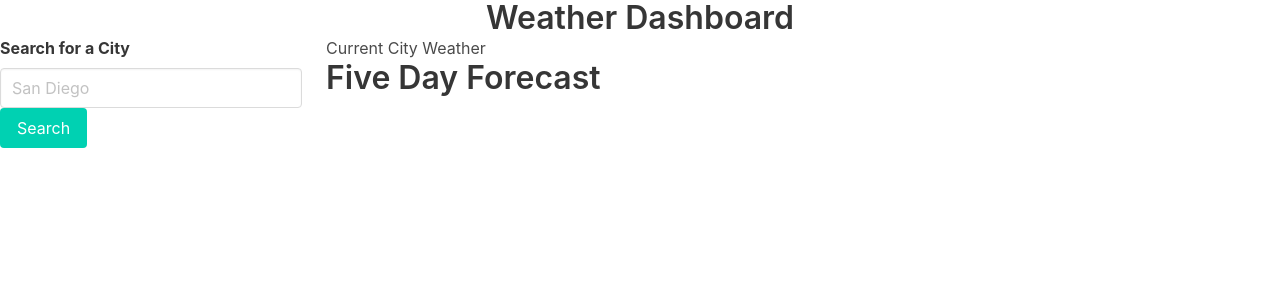
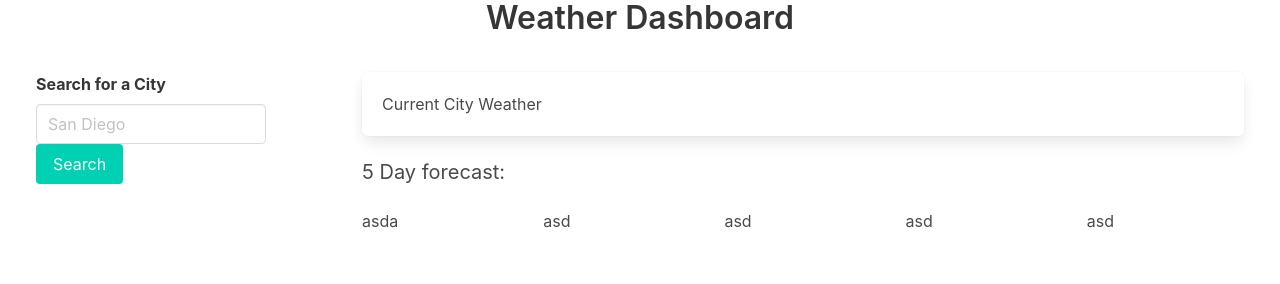
Before and after one commit to pardue95/weather-dashboard, a plain HTML site: page index.html in a window 1280 px wide. Drawn offline with nearby package versions, Linux system fonts and the light colour scheme.

Commit message:
added cards and started adding dynamic content

```diff
--- a/assets/js/script.js
+++ b/assets/js/script.js
@@ -1,12 +1,12 @@
 var cityFormEl = document.querySelector("#city-form")
-var cityInputEl =  document.querySelector("#selected-city");
-console.log(cityInputEl)
+var cityInputEl = document.querySelector("#selected-city");
+var citySearchEl = document.querySelector("#current-city")
+var forecastInputEl = document.querySelector("#forecast-container")
 
 
-
-var fiveDayForecast = function(cityName){
-    var apiUrl ="https://api.openweathermap.org/data/2.5/forecast?q=" + cityName + "&appid=1a32bd1a7ece5ed4c04eaf133d9d2a51";
-console.log(apiUrl)
+var fiveDayForecast = function(cityName) {
+    var apiUrl = "https://api.openweathermap.org/data/2.5/forecast?q=" + cityName + "&appid=1a32bd1a7ece5ed4c04eaf133d9d2a51";
+    console.log(cityName)
     // make a get request to url
     fetch(apiUrl)
         .then(function(response) {
@@ -15,7 +15,7 @@ fetch(apiUrl)
                 // console.log(response);
                 response.json().then(function(data) {
                     console.log(data);
-
+                    displayForecast(data, cityName)
                 });
             } else {
                 alert('Error: ' + response.statusText);
@@ -24,8 +24,12 @@ fetch(apiUrl)
         .catch(function(error) {
             alert('Unable to connect to OpenWeather');
         });
+    if (cityName) {
+
+    }
+
 };
-
+// function for submit
 var citySubmitHandler = function(event) {
     event.preventDefault();
     console.log(event);
@@ -41,4 +45,16 @@ if (selectedCity) {
     }
 };
 
+var displayForecast = function(forecast, selectedCity) {
+    // if (forecast.length === 0) {
+    //     forecastInputEl.textContent = "No forecasts found.";
+    //     return;
+    // }
+    console.log(forecast);
+    console.log(selectedCity);
+    // clear old content
+    citySearchEl.textContent = "";
+    citySearchEl.textContent = selectedCity;
+    console(selectedCity)
+}
 cityFormEl.addEventListener("submit", citySubmitHandler)
--- a/index.html
+++ b/index.html
@@ -14,7 +14,7 @@
       <h1 class="title has-text-centered">Weather Dashboard</h1>
     </header>
     <main class="columns">
-      <section class="sidebar column is-one-quarter is-narrow" id="city-search">
+      <section class="sidebar column is-one-quarter is-narrow section" id="city-search">
         <div>
           <form id="city-form">
             <div class="field">
@@ -29,14 +29,28 @@
           </form>
         </div>
       </section>
-      <section class="column">
+      <section class="column section">
         <!-- Current City Weather   -->
-        <section class="current-city" id="current-city">
+        <section class="current-city box" id="current-city">
           Current City Weather
         </section>
         <!--  Forecast  -->
         <section class="five-day-forecast" id="forecast">
-          <header class="title">Five Day Forecast</header>
+
+          <h2 class="subtitle">5 Day forecast: </h2>
+
+<!-- Forecast Cards-->
+          <div id="forecast-container cards" class="list-group">
+            <div class="container">
+              <div class="columns">
+                <div class="column card1">asda</div>
+                <div class="column card2">asd</div>
+                <div class="column card3">asd</div>
+                <div class="column card4">asd</div>
+                <div class="column card5">asd</div>
+              </div>
+            </div>
+          </div>
         </section>
       </section>
     </main>
```
Lines whose indentation alone changed are shown as unchanged.
